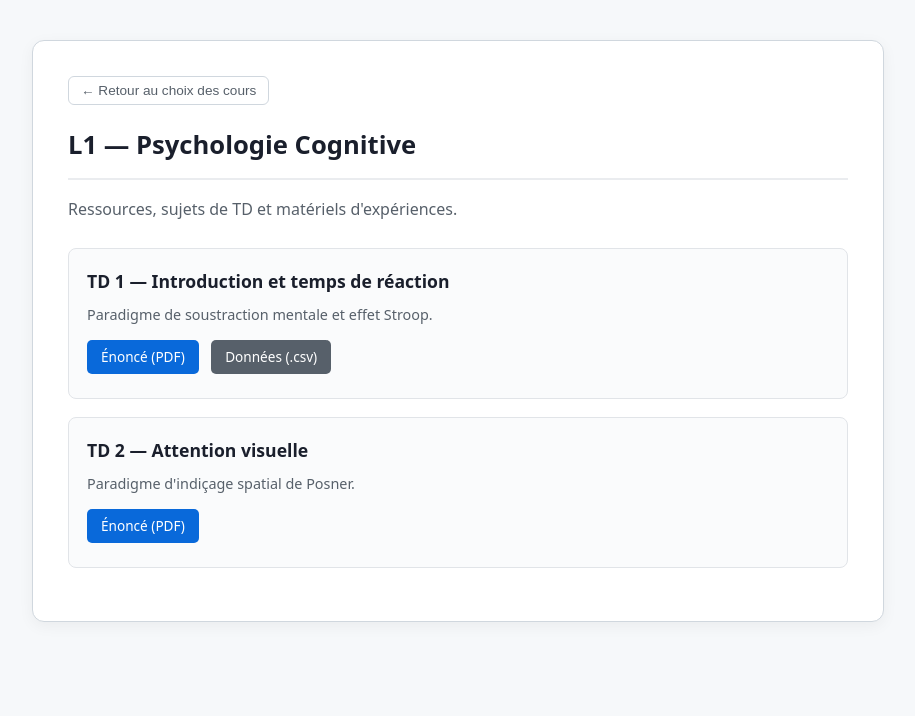
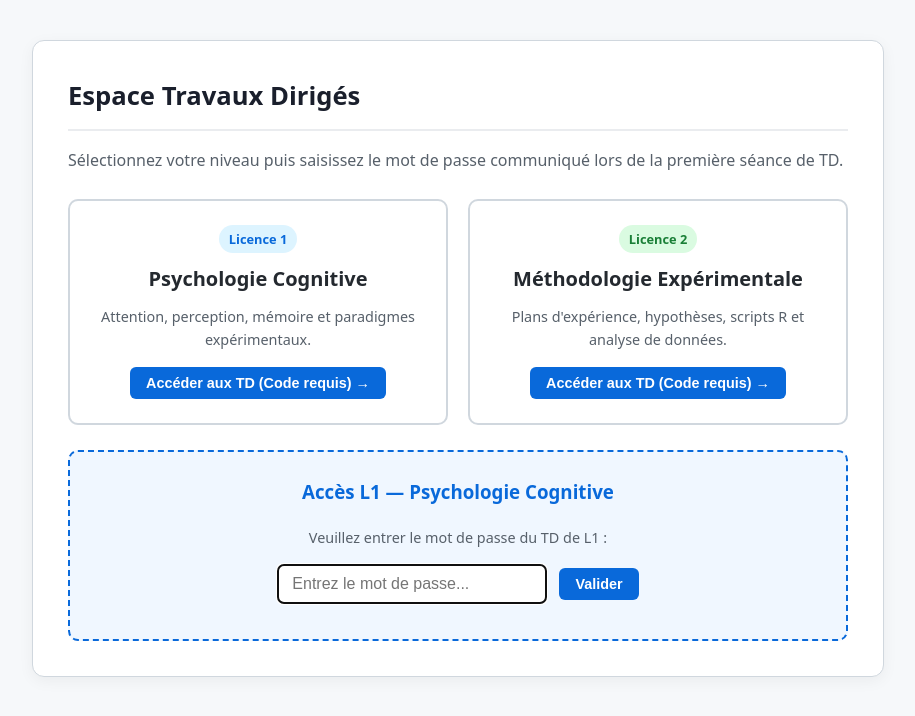
Before and after one commit to EmilienB-Bop/TD, a plain HTML site: page index.html in a window 1280 px wide. Both pictures are taken after a click on the element 440 px from the left and 337 px from the top of the page. Shown: the whole page, without its empty margins (182-1097 px from the left). Drawn offline with Linux system fonts and the light colour scheme.

Commit message:
Add password input and validation for course access

```diff
--- a/index.html
+++ b/index.html
@@ -109,6 +109,41 @@
       cursor: pointer;
     }
 
+    /* Boîte de saisie du mot de passe */
+    #auth-box {
+      display: none;
+      border: 2px dashed #0969da;
+      background: #f0f7ff;
+      border-radius: 10px;
+      padding: 25px;
+      margin-top: 25px;
+      text-align: center;
+    }
+
+    #auth-box h3 {
+      margin-top: 0;
+      color: #0969da;
+    }
+
+    .code-input {
+      padding: 10px 14px;
+      font-size: 1rem;
+      border: 1px solid #d0d7de;
+      border-radius: 6px;
+      width: 240px;
+      max-width: 80%;
+      margin-right: 8px;
+      margin-bottom: 10px;
+    }
+
+    .error-msg {
+      color: #cf222e;
+      font-weight: 600;
+      font-size: 0.9rem;
+      margin-top: 10px;
+      display: none;
+    }
+
     /* Vues de cours (cachées au départ) */
     .course-view {
       display: none;
@@ -134,7 +169,7 @@
       color: #24292f;
     }
 
-    /* Cartes de TD */
+    /* Fiches de TD */
     .seance {
       margin-bottom: 18px;
       padding: 18px;
@@ -185,35 +220,44 @@
 
   <div class="container">
 
-    <!-- VUE 1 : PORTAIL DE DÉPART -->
+    <!-- ACCUEIL : CHOIX DU COURS -->
     <div id="home-view">
       <h1>Espace Travaux Dirigés</h1>
-      <p class="intro">Bienvenue. Sélectionnez votre niveau pour accéder aux fiches de travaux dirigés, énoncés, scripts et jeux de données.</p>
+      <p class="intro">Sélectionnez votre niveau puis saisissez le mot de passe communiqué lors de la première séance de TD.</p>
 
       <div class="portal-grid">
         <!-- Carte L1 -->
-        <div class="course-card" onclick="showCourse('l1')">
+        <div class="course-card" onclick="promptCode('l1')">
           <span class="badge badge-l1">Licence 1</span>
           <h2>Psychologie Cognitive</h2>
           <p>Attention, perception, mémoire et paradigmes expérimentaux.</p>
-          <button class="enter-btn">Accéder aux TD &rarr;</button>
+          <button class="enter-btn">Accéder aux TD (Code requis) &rarr;</button>
         </div>
 
         <!-- Carte L2 -->
-        <div class="course-card" onclick="showCourse('l2')">
+        <div class="course-card" onclick="promptCode('l2')">
           <span class="badge badge-l2">Licence 2</span>
           <h2>Méthodologie Expérimentale</h2>
-          <p>Plans d'expérience, hypothèses, analyses statistiques et scripts R.</p>
-          <button class="enter-btn">Accéder aux TD &rarr;</button>
+          <p>Plans d'expérience, hypothèses, scripts R et analyse de données.</p>
+          <button class="enter-btn">Accéder aux TD (Code requis) &rarr;</button>
         </div>
+      </div>
+
+      <!-- Formulaire de saisie du code -->
+      <div id="auth-box">
+        <h3 id="auth-title">Accès au cours</h3>
+        <p id="auth-sub" style="font-size: 0.9rem; color: #57606a; margin-bottom: 15px;"></p>
+        <input type="password" id="code-input" class="code-input" placeholder="Entrez le mot de passe..." onkeypress="handleEnter(event)">
+        <button class="enter-btn" onclick="validateCode()">Valider</button>
+        <div id="error-msg" class="error-msg">Code incorrect. Veuillez réessayer.</div>
       </div>
     </div>
 
-    <!-- VUE 2 : L1 COGNITIVE -->
+    <!-- CONTENU L1 COGNITIVE -->
     <div id="view-l1" class="course-view">
-      <button class="back-btn" onclick="showHome()">&larr; Retour au choix des cours</button>
+      <button class="back-btn" onclick="showHome()">&larr; Changer de cours / Déconnexion</button>
       <h1>L1 — Psychologie Cognitive</h1>
-      <p class="intro">Ressources, sujets de TD et matériels d'expériences.</p>
+      <p class="intro">Ressources, énoncés de TD et fichiers d'exercices.</p>
 
       <div class="seance">
         <h3>TD 1 — Introduction et temps de réaction</h3>
@@ -229,21 +273,21 @@
       </div>
     </div>
 
-    <!-- VUE 3 : L2 MÉTHODO -->
+    <!-- CONTENU L2 MÉTHODOLOGIE -->
     <div id="view-l2" class="course-view">
-      <button class="back-btn" onclick="showHome()">&larr; Retour au choix des cours</button>
+      <button class="back-btn" onclick="showHome()">&larr; Changer de cours / Déconnexion</button>
       <h1>L2 — Méthodologie Expérimentale</h1>
-      <p class="intro">Plans factoriels, manipulation des variables et traitements statistiques.</p>
+      <p class="intro">Plans factoriels, opérationnalisation et traitements statistiques.</p>
 
       <div class="seance">
         <h3>TD 1 — Plans factoriels & Opérationnalisation</h3>
-        <p>Identification des VI, VD et formulation des hypothèses opérationnelles.</p>
+        <p>Identification des VI/VD et formulation des hypothèses opérationnelles.</p>
         <a href="L2_TD1_Enonce.pdf" class="btn" target="_blank" download>Énoncé (PDF)</a>
       </div>
 
       <div class="seance">
         <h3>TD 2 — Analyse de variance (ANOVA) & Pratique R</h3>
-        <p>Traitement des données d'un plan factoriel sous R.</p>
+        <p>Traitement des données sous R.</p>
         <a href="L2_TD2_Enonce.pdf" class="btn" target="_blank" download>Énoncé (PDF)</a>
         <a href="L2_TD2_Script.R" class="btn" target="_blank" download>Script R (.R)</a>
         <a href="L2_TD2_Donnees.csv" class="btn btn-secondary" target="_blank" download>Données (.csv)</a>
@@ -253,16 +297,67 @@
   </div>
 
   <script>
-    function showCourse(course) {
-      document.getElementById('home-view').style.display = 'none';
-      document.getElementById('view-l1').style.display = (course === 'l1') ? 'block' : 'none';
-      document.getElementById('view-l2').style.display = (course === 'l2') ? 'block' : 'none';
+    // Vos mots de passe personnalisés
+    const CODES = {
+      l1: 'psyL1TDcog',
+      l2: 'psyL2TDmetho'
+    };
+
+    let targetCourse = null;
+
+    function promptCode(course) {
+      targetCourse = course;
+      const authBox = document.getElementById('auth-box');
+      const authTitle = document.getElementById('auth-title');
+      const authSub = document.getElementById('auth-sub');
+      const input = document.getElementById('code-input');
+      const err = document.getElementById('error-msg');
+
+      err.style.display = 'none';
+      input.value = '';
+      authBox.style.display = 'block';
+
+      if (course === 'l1') {
+        authTitle.innerText = "Accès L1 — Psychologie Cognitive";
+        authSub.innerText = "Veuillez entrer le mot de passe du TD de L1 :";
+      } else {
+        authTitle.innerText = "Accès L2 — Méthodologie Expérimentale";
+        authSub.innerText = "Veuillez entrer le mot de passe du TD de L2 :";
+      }
+
+      authBox.scrollIntoView({ behavior: 'smooth' });
+      input.focus();
+    }
+
+    function validateCode() {
+      const input = document.getElementById('code-input');
+      const err = document.getElementById('error-msg');
+      const value = input.value.trim();
+
+      if (targetCourse && value === CODES[targetCourse]) {
+        // Code bon : on cache l'accueil et on affiche le cours
+        document.getElementById('home-view').style.display = 'none';
+        document.getElementById('auth-box').style.display = 'none';
+        document.getElementById('view-' + targetCourse).style.display = 'block';
+        window.scrollTo(0, 0);
+      } else {
+        err.style.display = 'block';
+        input.select();
+      }
+    }
+
+    function handleEnter(e) {
+      if (e.key === 'Enter') {
+        validateCode();
+      }
     }
 
     function showHome() {
       document.getElementById('home-view').style.display = 'block';
+      document.getElementById('auth-box').style.display = 'none';
       document.getElementById('view-l1').style.display = 'none';
       document.getElementById('view-l2').style.display = 'none';
+      targetCourse = null;
     }
   </script>
 
```
